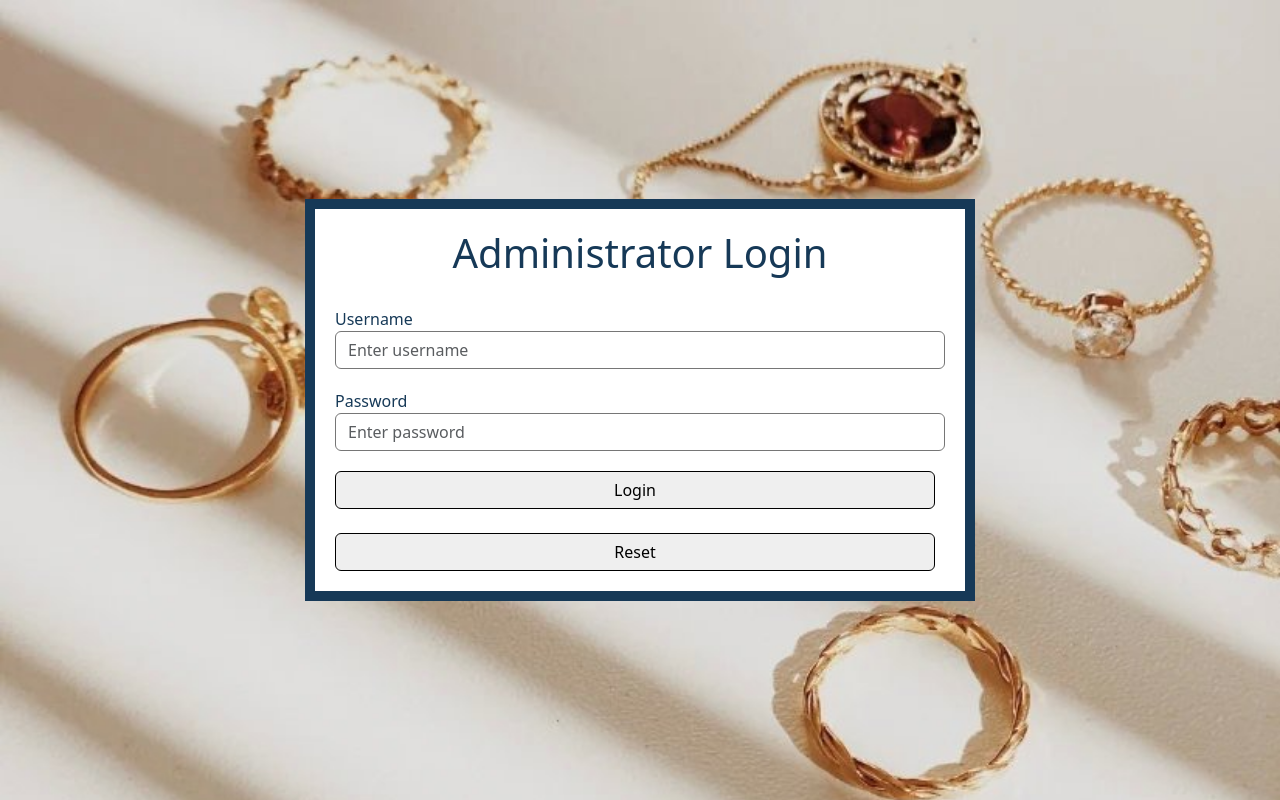
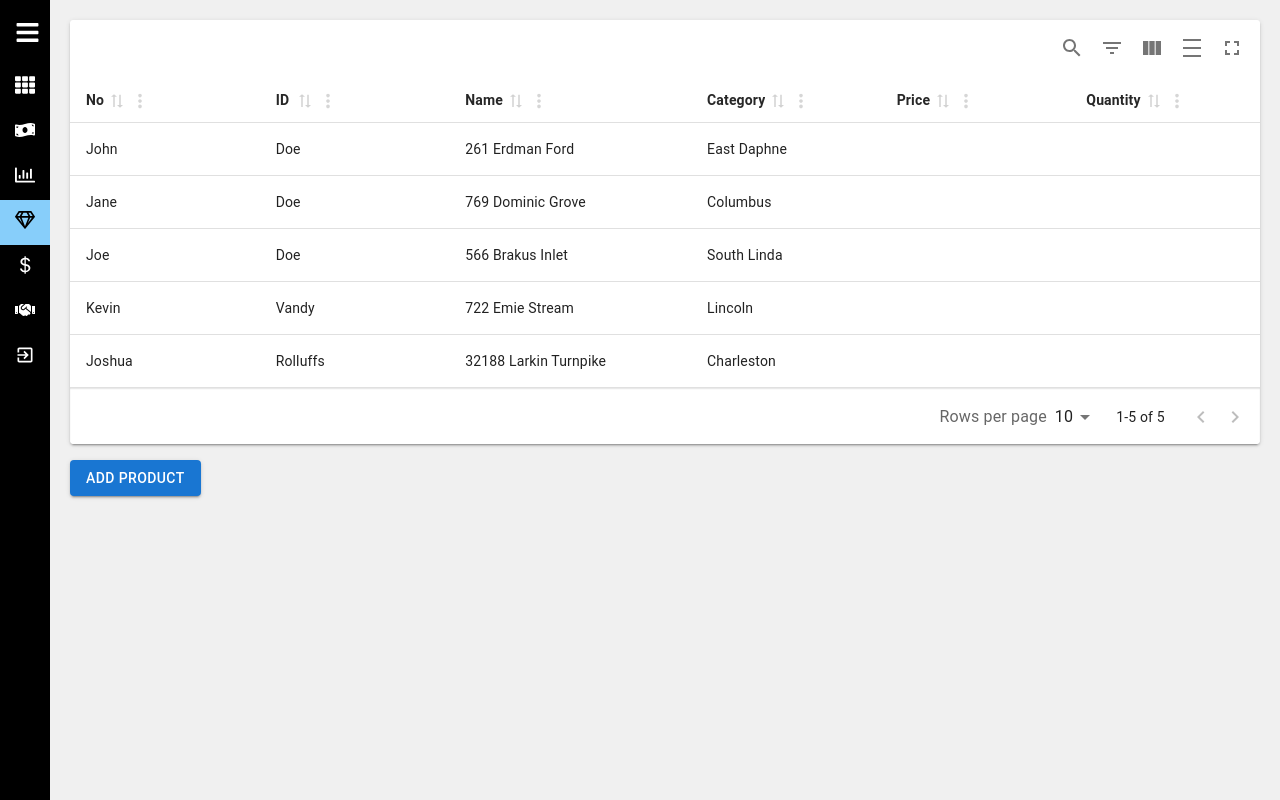
Before and after one commit to Apple1696/Jewelry-Sales-System-, a React (Vite) app in the folder Front-End/: page /product in a window 1280 px wide. Built offline with nearby package versions, Linux system fonts and the light colour scheme.

Commit message:
Add logout function

```diff
--- a/Front-End/src/App.jsx
+++ b/Front-End/src/App.jsx
@@ -8,7 +8,7 @@ function App() {
 
   return (
     <>
-   <Login/>
+   <AllRoutes/>
     </>
   )
 }
--- a/Front-End/src/components/AllRoutes/AllRoutes.css
+++ b/Front-End/src/components/AllRoutes/AllRoutes.css
@@ -49,3 +49,45 @@ main{
 .icon, .link_text{
     font-size: 20px;
 }
+
+.logout-modal {
+    position: fixed;
+    top: 0;
+    left: 0;
+    width: 100%;
+    height: 100vh;
+    background-color: rgba(0, 0, 0, 0.5);
+    display: flex;
+    justify-content: center;
+    align-items: center;
+    z-index: 1;
+  }
+
+  .logout-modal-content {
+    background-color: #fff;
+    padding: 20px;
+    border-radius: 10px;
+    box-shadow: 0 0 10px rgba(0, 0, 0, 0.2);
+  }
+
+  .logout-modal-content h2 {
+    margin-top: 0;
+  }
+
+  .logout-modal-content button {
+    margin: 10px;
+    padding: 10px 20px;
+    border: none;
+    border-radius: 10px;
+    background-color: #4CAF50;
+    color: #fff;
+    cursor: pointer;
+  }
+
+  .logout-modal-content button:hover {
+    background-color: #3e8e41;
+  }
+
+  main {
+    transition: filter 0.3s;
+  }
--- a/Front-End/src/components/AllRoutes/AllRoutes.jsx
+++ b/Front-End/src/components/AllRoutes/AllRoutes.jsx
@@ -5,13 +5,10 @@ import Dashboard from './../pages/Dashboard';
 import OrderReport from './../pages/OrderReport';
 import Promotion from './../pages/Promotion';
 import Product from './../pages/Product';
-import Logout from './../pages/Logout';
 import AddProduct from '../pages/AddProduct';
 import Rebuy from './../pages/Rebuy';
 import Sell from './../pages/Sell/Sell';
 import PickPromotion from '../pages/Sell/PickPromotion';
-
-
 
 const AllRoutes = () => {
   return (
@@ -20,18 +17,17 @@ const AllRoutes = () => {
         <Routes>
           <Route path="/" element={<Dashboard />} />
           <Route path="/dashboard" element={<Dashboard />} />
-          <Route path="/sell" element={<Sell/>} />
-          <Route path="/pick-promotion" element={<PickPromotion/>} />
+          <Route path="/sell" element={<Sell />} />
+          <Route path="/pick-promotion" element={<PickPromotion />} />
           <Route path="/order-report" element={<OrderReport />} />
           <Route path="/promotion" element={<Promotion />} />
           <Route path="/product" element={<Product />} />
           <Route path="/add-product" element={<AddProduct />} />
           <Route path="/rebuy" element={<Rebuy />} />
-          <Route path="/logout" element={<Logout />} />
         </Routes>
       </Sidebar>
     </BrowserRouter>
-    );
-  };
+  );
+};
 
 export default AllRoutes;
--- a/Front-End/src/components/AllRoutes/Sidebar.jsx
+++ b/Front-End/src/components/AllRoutes/Sidebar.jsx
@@ -6,71 +6,97 @@ import {
   FaMoneyBillWave,
   FaRegGem,
   FaHandshake
-}from "react-icons/fa";
+} from "react-icons/fa";
 import { BsCurrencyDollar } from "react-icons/bs";
 import { NavLink } from 'react-router-dom';
 import { IoMdExit } from "react-icons/io";
 import './AllRoutes.css'
+import Login from './../Login';
 
-const Sidebar = ({children}) => {
-    const[isOpen ,setIsOpen] = useState(false);
-    const toggle = () => setIsOpen (!isOpen);
-    const menuItem=[
+const Sidebar = ({ children }) => {
+  const [showLogoutModal, setShowLogoutModal] = useState(false);
+  const [isBlurred, setIsBlurred] = useState(false);
+  const handleLogout = () => {
+    setShowLogoutModal(true);
+    setIsBlurred(true);
+  };
+  const handleLogoutConfirm = () => {
+    // Add your logout logic here, e.g. calling an API to log out the user
+    // For now, we'll just redirect to the login page
+    window.location.href = '/Login';
+  };
+  const handleLogoutCancel = () => {
+    setShowLogoutModal(false);
+    setIsBlurred(false);
+  };
+  const [isOpen, setIsOpen] = useState(false);
+  const toggle = () => setIsOpen(!isOpen);
+  const menuItem = [
     {
-            path:"/",
-            name:"Dashboard",
-            icon:<FaTh/>
+      path: "/",
+      name: "Dashboard",
+      icon: <FaTh />
     },
     {
-            path:"/sell",
-            name:"Sell",
-            icon:<FaMoneyBillWave />
+      path: "/sell",
+      name: "Sell",
+      icon: <FaMoneyBillWave />
     },
     {
-            path:"/order-report",
-            name:"Order Report",
-            icon:<FaRegChartBar/>
+      path: "/order-report",
+      name: "Order Report",
+      icon: <FaRegChartBar />
     },
     {
-            path:"/product",
-            name:"Product",
-            icon:<FaRegGem />
+      path: "/product",
+      name: "Product",
+      icon: <FaRegGem />
     },
     {
-            path:"/promotion",
-            name:"Promotions",
-            icon:<BsCurrencyDollar/>
+      path: "/promotion",
+      name: "Promotions",
+      icon: <BsCurrencyDollar />
     },
     {
-            path:"/rebuy",
-            name:"Rebuy",
-            icon:<FaHandshake />
+      path: "/rebuy",
+      name: "Rebuy",
+      icon: <FaHandshake />
     },
-        {
-            path:"/logout",
-            name:"Logout",
-            icon:<IoMdExit />
-        }
   ]
   return (
     <div className="container">
-           <div style={{width: isOpen ? "300px" : "50px"}} className="sidebar">
+      <div style={{ width: isOpen ? "300px" : "50px" }} className={`sidebar ${isBlurred ? 'blurred' : ''}`}>
         <div className="top_section">
-                   <h1 style={{display: isOpen ? "block" : "none"}} className="logo">Logo</h1>
-                   <div style={{marginLeft: isOpen ? "150px" : "0px"}} className="bars">
-                       <FaBars onClick={toggle}/>
+          <h1 style={{ display: isOpen ? "block" : "none" }} className="logo">Logo</h1>
+          <div style={{ marginLeft: isOpen ? "150px" : "0px" }} className="bars">
+            <FaBars onClick={toggle} />
           </div>
         </div>
         {
-                   menuItem.map((item, index)=>(
-                       <NavLink to={item.path} key={index} className="link" activeclassName="active">
+          menuItem.map((item, index) => (
+            <NavLink to={item.path} key={index} className="link" activeClassName="active">
               <div className="icon">{item.icon}</div>
-                           <div style={{display: isOpen ? "block" : "none"}} className="link_text">{item.name}</div>
+              <div style={{ display: isOpen ? "block" : "none" }} className="link_text">{item.name}</div>
             </NavLink>
           ))
         }
+        <div className="link" onClick={handleLogout}>
+          <div className="icon"><IoMdExit /></div>
+          <div style={{ display: isOpen ? "block" : "none" }} className="link_text">Logout</div>
         </div>
-           <main>{children}</main>
+      </div>
+      <main style={{ filter: isBlurred ? 'blur(5px)' : 'none' }}>{children}</main>
+      {
+        showLogoutModal && (
+          <div className="logout-modal">
+            <div className="logout-modal-content">
+              <h2>Are you sure you want to log out?</h2>
+              <button onClick={handleLogoutConfirm}>Yes</button>
+              <button onClick={handleLogoutCancel}>Cancel</button>
+            </div>
+          </div>
+        )
+      }
     </div>
   );
 };
--- a/Front-End/src/components/Designs/CustomTable.jsx
+++ b/Front-End/src/components/Designs/CustomTable.jsx
@@ -1,4 +1,3 @@
-// CustomTable.jsx
 import React, { useMemo } from 'react';
 import { MaterialReactTable, useMaterialReactTable } from 'material-react-table';
 
@@ -8,7 +7,12 @@ const CustomTable = ({ columns, data }) => {
     data, // data must be memoized or stable (useState, useMemo, defined outside of this component, etc.)
   });
 
-  return <MaterialReactTable table={table} />;
+  return (
+    <MaterialReactTable
+      table={table}
+      zIndex={0} // add this prop to set the z-index of the table
+    />
+  );
 };
 
 export default CustomTable;
--- a/Front-End/src/components/pages/Product.jsx
+++ b/Front-End/src/components/pages/Product.jsx
@@ -1,13 +1,10 @@
-import { useMemo } from 'react';
+import React, { useMemo, useState } from 'react';
 import { useNavigate } from 'react-router-dom';
-import {
-  MaterialReactTable,
-  useMaterialReactTable,
-} from 'material-react-table';
-import {  Button } from '@mui/material';
+import { MaterialReactTable, useMaterialReactTable } from 'material-react-table';
+import { Button } from '@mui/material';
 
 import handleRedirect from '../HandleFunction/handleRedirect';
-//nested data is ok, see accessorKeys in ColumnDef below
+
 const data = [
   {
     name: {
@@ -58,15 +55,30 @@ const data = [
 
 
 ];
+ // your data array
 
 const Product = () => {
+  const { addProduct, addPromotion } = handleRedirect();
+  const [showLogoutModal, setShowLogoutModal] = useState(false);
 
-  const {addProduct,addPromotion}= handleRedirect();
-  //should be memoized or stable
+  const handleLogout = () => {
+    setShowLogoutModal(true);
+  };
+
+  const handleLogoutConfirm = () => {
+    // Add your logout logic here, e.g. calling an API to log out the user
+    // For now, we'll just redirect to the login page
+    window.location.href = '/login';
+  };
+
+  const handleLogoutCancel = () => {
+    setShowLogoutModal(false);
+  };
+
   const columns = useMemo(
     () => [
       {
-        accessorKey: 'name.firstName', //access nested data with dot notation
+        accessorKey: 'name.firstName', // access nested data with dot notation
         header: 'No',
         size: 150,
       },
@@ -76,7 +88,7 @@ const Product = () => {
         size: 150,
       },
       {
-        accessorKey: 'address', //normal accessorKey
+        accessorKey: 'address', // normal accessorKey
         header: 'Name',
         size: 200,
       },
@@ -86,37 +98,63 @@ const Product = () => {
         size: 150,
       },
       {
-        accessorKey: 'state',
+        accessorKey: 'tate',
         header: 'Price',
         size: 150,
       },
       {
-        accessorKey: 'state',
+        accessorKey: 'tate',
         header: 'Quantity',
         size: 150,
       },
-      // {
-      //   accessorKey: 'state',
-      //   header: 'Action',
-      //   size: 150,
-      // },
     ],
     [],
   );
 
   const table = useMaterialReactTable({
     columns,
-    data, //data must be memoized or stable (useState, useMemo, defined outside of this component, etc.)
+    data, // data must be memoized or stable (useState, useMemo, defined outside of this component, etc.)
   });
 
   return (
     <div>
-      <MaterialReactTable table={table} />
-      <Button
-       variant="contained"
-       color="primary"
-       style={{ marginTop: '16px' }}
-      onClick={addProduct}>Add Product</Button>
+      {showLogoutModal? (
+        <div
+          className="logout-modal"
+          style={{
+            position: 'absolute',
+            top: 0,
+            left: 0,
+            width: '100%',
+            height: '100%',
+            backgroundColor: 'rgba(0, 0, 0, 0.5)',
+            zIndex: 1000,
+          }}
+        >
+          <div className="logout-modal-content">
+            <h2>Are you sure you want to log out?</h2>
+            <button onClick={handleLogoutConfirm}>Yes</button>
+            <button onClick={handleLogoutCancel}>Cancel</button>
+          </div>
+        </div>
+      ) : null}
+      <div
+        className="table-container"
+        style={{
+          opacity: showLogoutModal? 0 : 1,
+          transition: 'opacity 0.3s',
+        }}
+      >
+        <MaterialReactTable table={table} />
+        <Button
+          variant="contained"
+          color="primary"
+          style={{ marginTop: '16px' }}
+          onClick={addProduct}
+        >
+          Add Product
+        </Button>
+      </div>
     </div>
   );
 };
```
Lines whose indentation alone changed are shown as unchanged.
